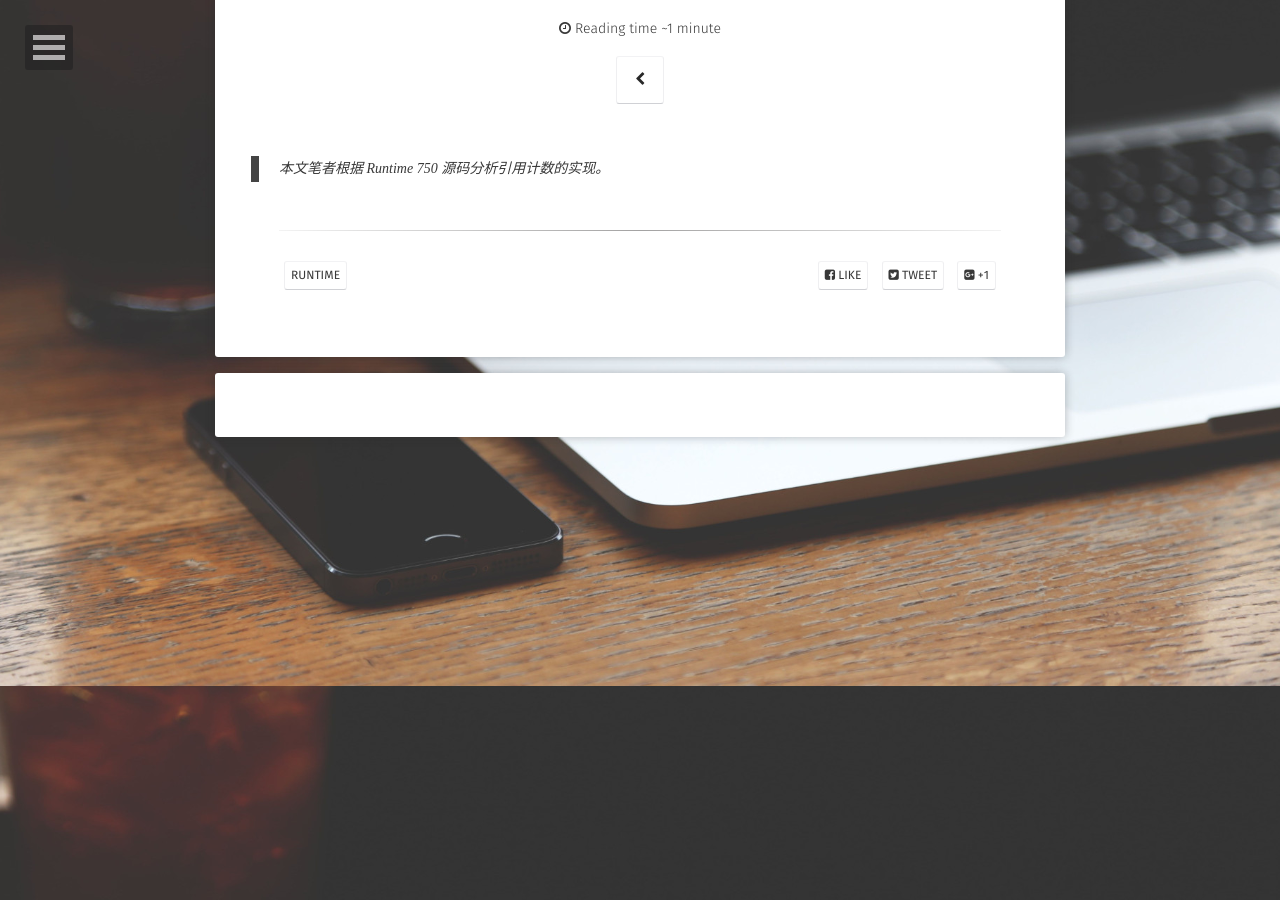
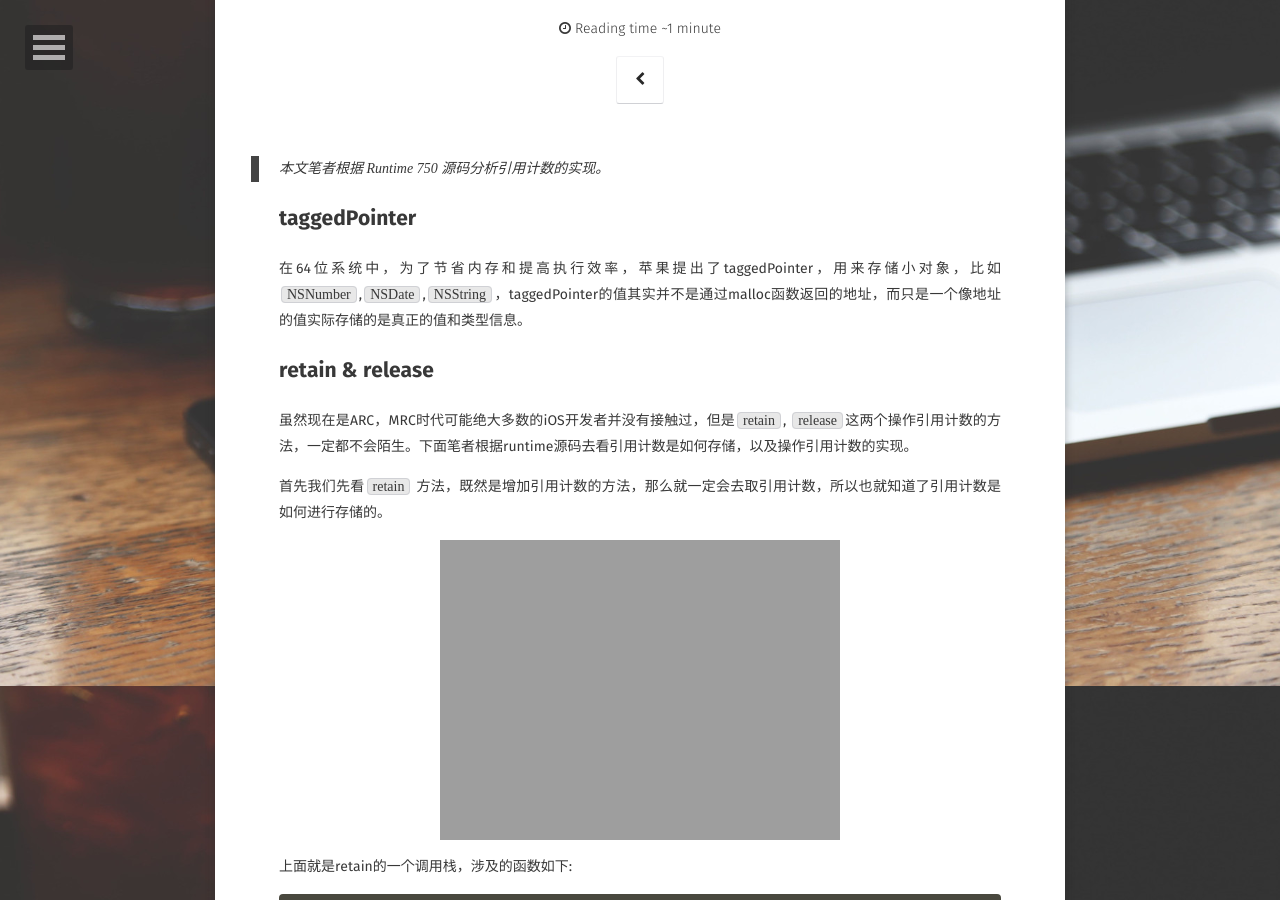
Before and after one commit to longjianjiang/longjianjiang.github.io, a Jekyll site: the page built from _posts/2019-04-09-runtime-source-code-reference-counting.md, in a window 1280 px wide and 900 px high, scrolled down 214 px. Built offline with Jekyll 4.4.1, drawn with Linux system fonts in a browser that asks for light colours; some web fonts are replaced; comment, search, counter and statistics services are not loaded; some of the changed text lies outside the part shown.

Commit message:
Update(auto commit)

```diff
--- a/_posts/2019-04-09-runtime-source-code-reference-counting.md
+++ b/_posts/2019-04-09-runtime-source-code-reference-counting.md
@@ -9,3 +9,49 @@ comments: true
 ---
 
 > 本文笔者根据 Runtime 750 源码分析引用计数的实现。
+
+## taggedPointer
+
+在64位系统中，为了节省内存和提高执行效率，苹果提出了taggedPointer，用来存储小对象，比如`NSNumber`,`NSDate`,`NSString`，taggedPointer的值其实并不是通过malloc函数返回的地址，而只是一个像地址的值实际存储的是真正的值和类型信息。
+
+## retain & release
+
+虽然现在是ARC，MRC时代可能绝大多数的iOS开发者并没有接触过，但是`retain`, `release`这两个操作引用计数的方法，一定都不会陌生。下面笔者根据runtime源码去看引用计数是如何存储，以及操作引用计数的实现。
+
+首先我们先看`retain` 方法，既然是增加引用计数的方法，那么就一定会去取引用计数，所以也就知道了引用计数是如何进行存储的。
+
+![runtime_source_code_rc_1]({{site.url}}/assets/images/blog/runtime_source_code_rc_1.jpg)
+
+上面就是retain的一个调用栈，涉及的函数如下:
+
+{% highlight objc %}
+id objc_retain(id obj) {
+    if (!obj) return obj;
+    if (obj->isTaggedPointer()) return obj;
+    return obj->retain();
+}
+
+id objc_object::retain() {
+    assert(!isTaggedPointer());
+    if (fastpath(!ISA()->hasCustomRR())) {
+        return rootRetain();
+    }
+    return ((id(*)(objc_object *, SEL))objc_msgSend)(this, SEL_retain);
+}
+
+- (id)retain {
+    return ((id)self)->rootRetain();
+}
+
+id objc_object::rootRetain() {
+    return rootRetain(false, false);
+}
+
+id objc_object::rootRetain(bool tryRetain, bool handleOverflow) {
+    ...
+    return (id)this;
+}
+{% endhighlight %}
+
+
+入口函数是`id objc_retain(id obj)`，可以看到函数首先判断对象是不是`taggedPointer`，如果是的话直接返回对象，因为taggedPointer的内存由栈管理，并不需要额外的内存管理。
```
Also changed, not shown: _posts/2019-04-10-basic-algorithms.md (+8 -1 lines).
